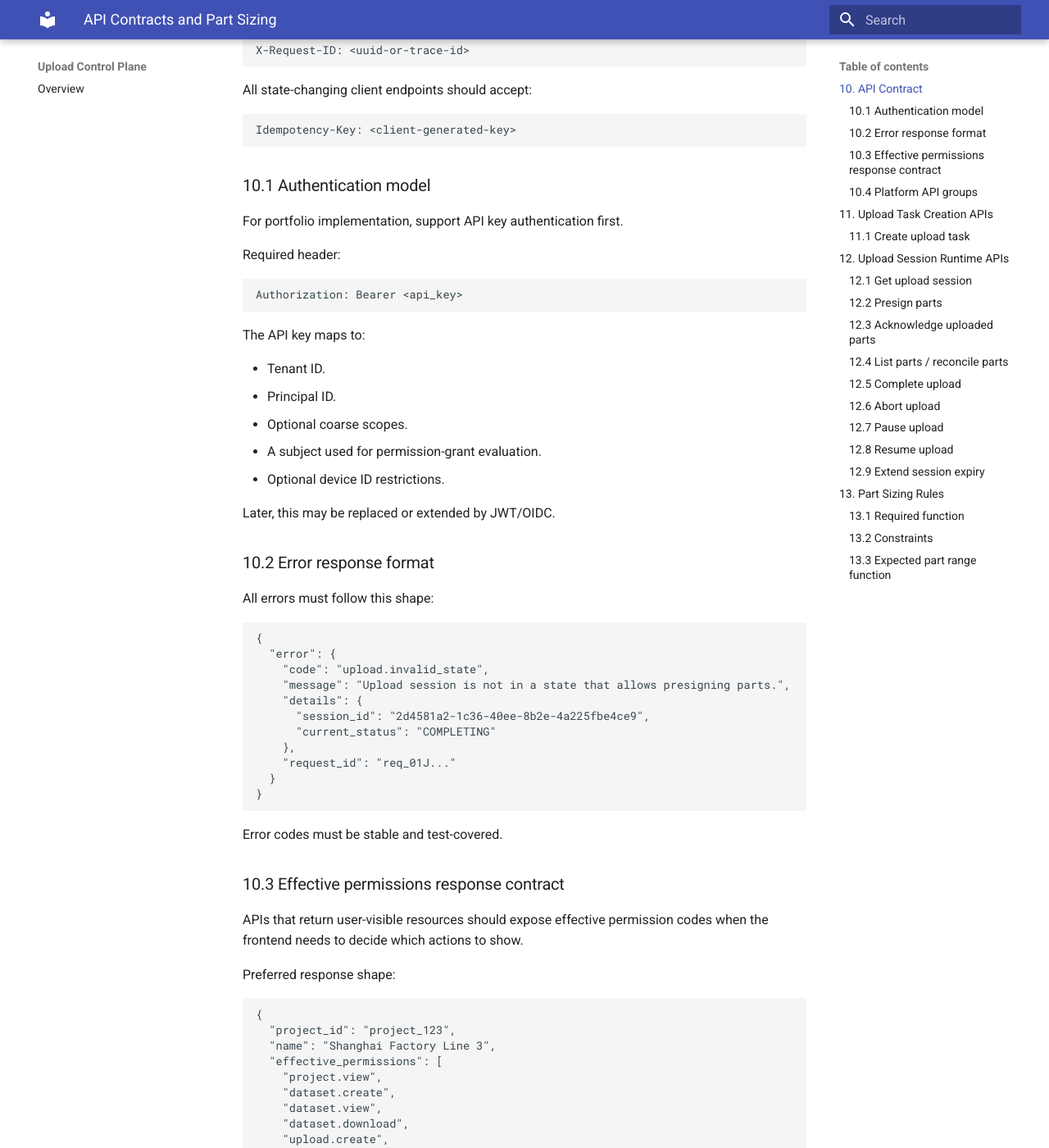
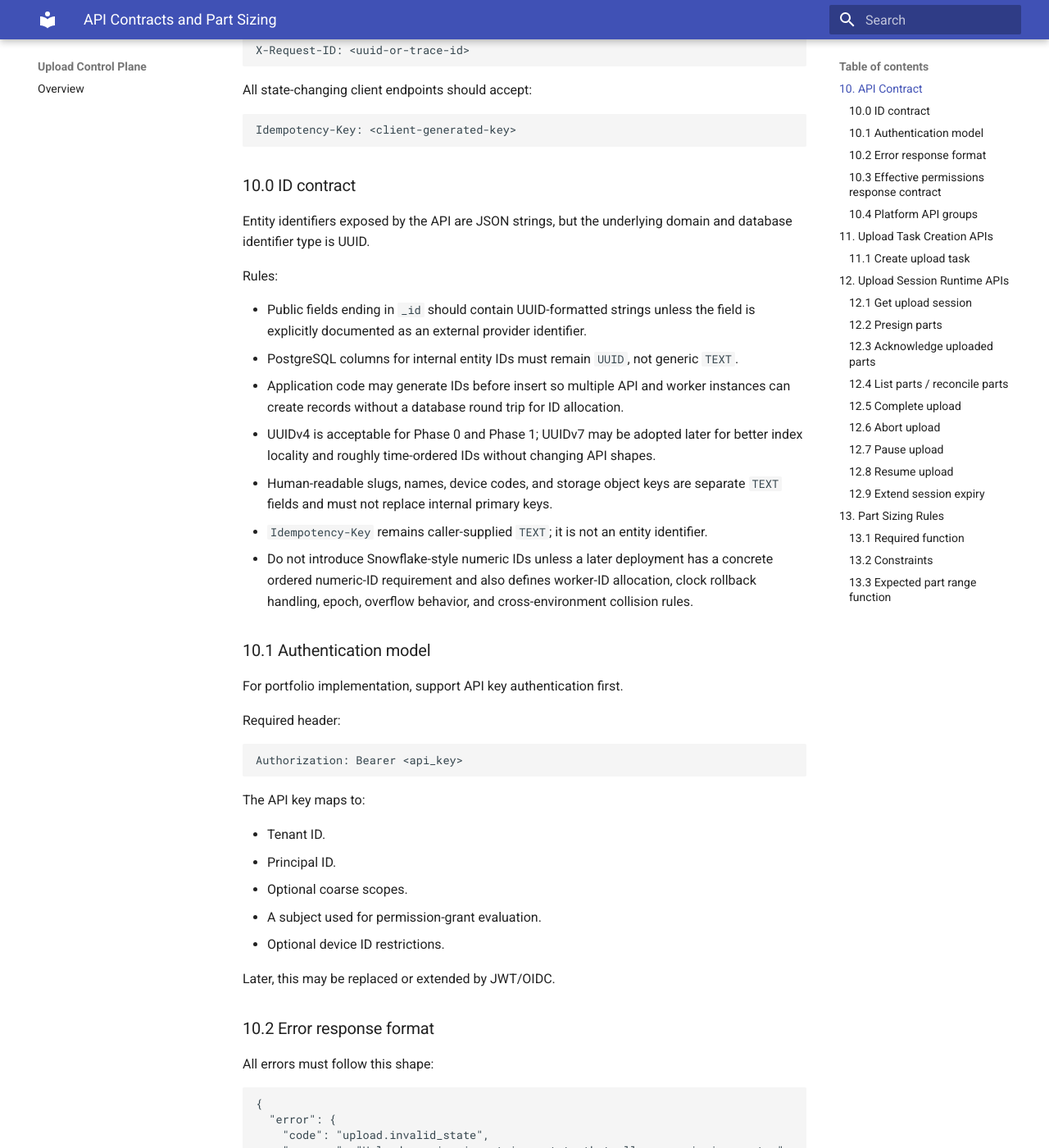
Before and after one commit to ruicore/upload-control-plane, an MkDocs documentation site: the page built from docs/prd/industrial-multipart-upload-control-plane/06-api-contracts.md, in a window 1280 px wide and 1400 px high, scrolled down 436 px. Shown: the whole window at 82% size. Built offline with MkDocs 1.6.1 and Material for MkDocs 9.7.7, drawn with Linux system fonts in a browser that asks for light colours; some of the changed text lies outside the part shown.

````diff
--- a/docs/prd/industrial-multipart-upload-control-plane/06-api-contracts.md
+++ b/docs/prd/industrial-multipart-upload-control-plane/06-api-contracts.md
@@ -23,6 +23,20 @@ All state-changing client endpoints should accept:
 ```text
 Idempotency-Key: <client-generated-key>
 ```
+
+### 10.0 ID contract
+
+Entity identifiers exposed by the API are JSON strings, but the underlying domain and database identifier type is UUID.
+
+Rules:
+
+- Public fields ending in `_id` should contain UUID-formatted strings unless the field is explicitly documented as an external provider identifier.
+- PostgreSQL columns for internal entity IDs must remain `UUID`, not generic `TEXT`.
+- Application code may generate IDs before insert so multiple API and worker instances can create records without a database round trip for ID allocation.
+- UUIDv4 is acceptable for Phase 0 and Phase 1; UUIDv7 may be adopted later for better index locality and roughly time-ordered IDs without changing API shapes.
+- Human-readable slugs, names, device codes, and storage object keys are separate `TEXT` fields and must not replace internal primary keys.
+- `Idempotency-Key` remains caller-supplied `TEXT`; it is not an entity identifier.
+- Do not introduce Snowflake-style numeric IDs unless a later deployment has a concrete ordered numeric-ID requirement and also defines worker-ID allocation, clock rollback handling, epoch, overflow behavior, and cross-environment collision rules.
 
 ### 10.1 Authentication model
 
@@ -72,7 +86,7 @@ Preferred response shape:
 
 ```json
 {
-  "project_id": "project_123",
+  "project_id": "6cbce9cd-7d78-48dc-b89d-f13d724f3be8",
   "name": "Shanghai Factory Line 3",
   "effective_permissions": [
     "project.view",
@@ -242,6 +256,7 @@ Request:
   "task_name": "robot-run-2026-06-10-line-3",
   "task_initiator": "cli",
   "source_device_id": "2dc9ec4e-d1df-45bc-9ef9-49a5d09468b7",
+  "source_device_code": "robot-17",
   "storage_policy_id": "optional-policy-id",
   "objects": [
     {
@@ -296,6 +311,8 @@ Response `201 Created`:
 Rules:
 
 - Caller must have `dataset.upload` or `upload.create` on the project.
+- If supplied, `source_device_id` must identify a registered device UUID visible to the tenant.
+- `source_device_code` is optional external device metadata and must not be used as a foreign key or permission subject.
 - `objects` must contain at least one object and must not exceed the configured maximum objects per task.
 - Each object must have a positive `file_size_bytes`.
 - `part_size_bytes` is optional. If omitted, server chooses it.
````
Also changed, not shown: docs/prd/industrial-multipart-upload-control-plane/04-domain-model.md (+7 -1 lines), docs/prd/industrial-multipart-upload-control-plane/07-database-schema.md (+25 -4 lines), docs/prd/industrial-multipart-upload-control-plane/09-security-governance.md (+1 -1 lines).
